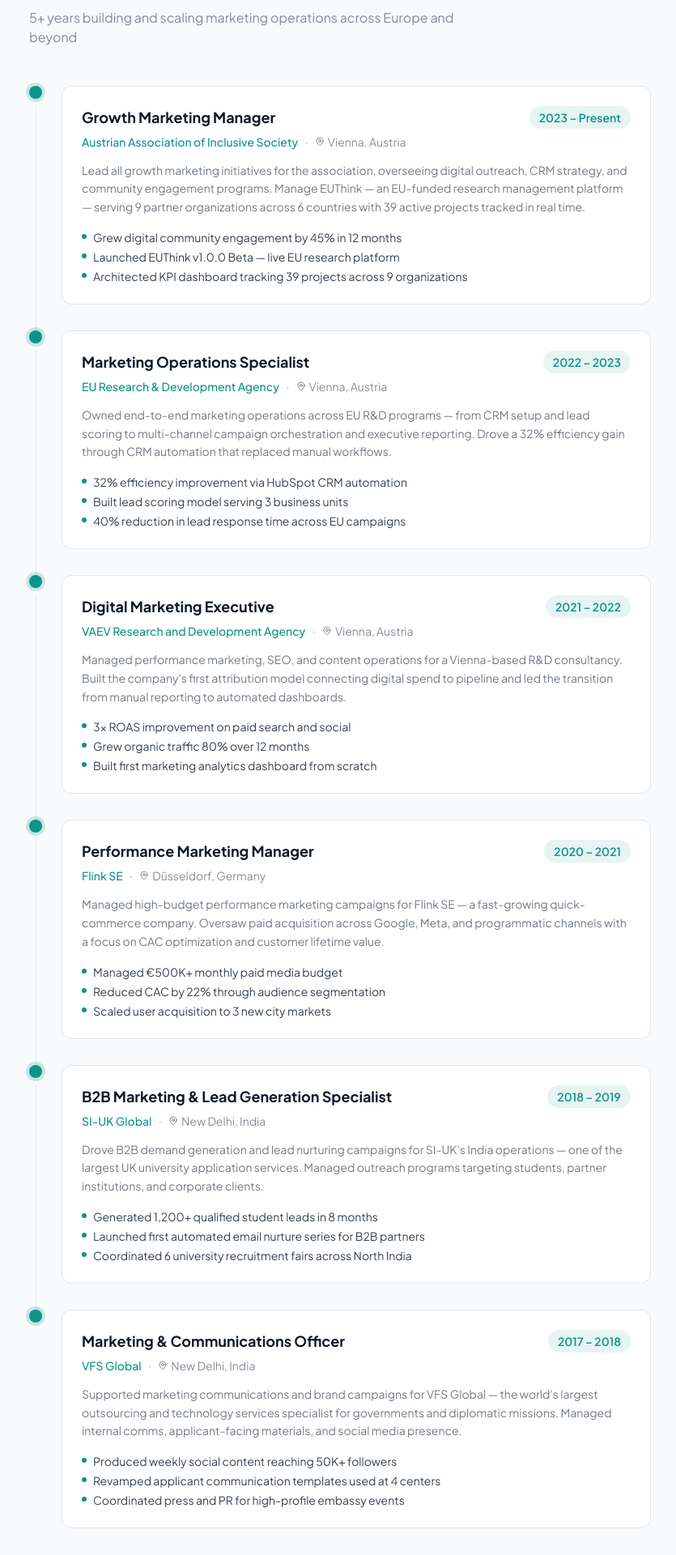
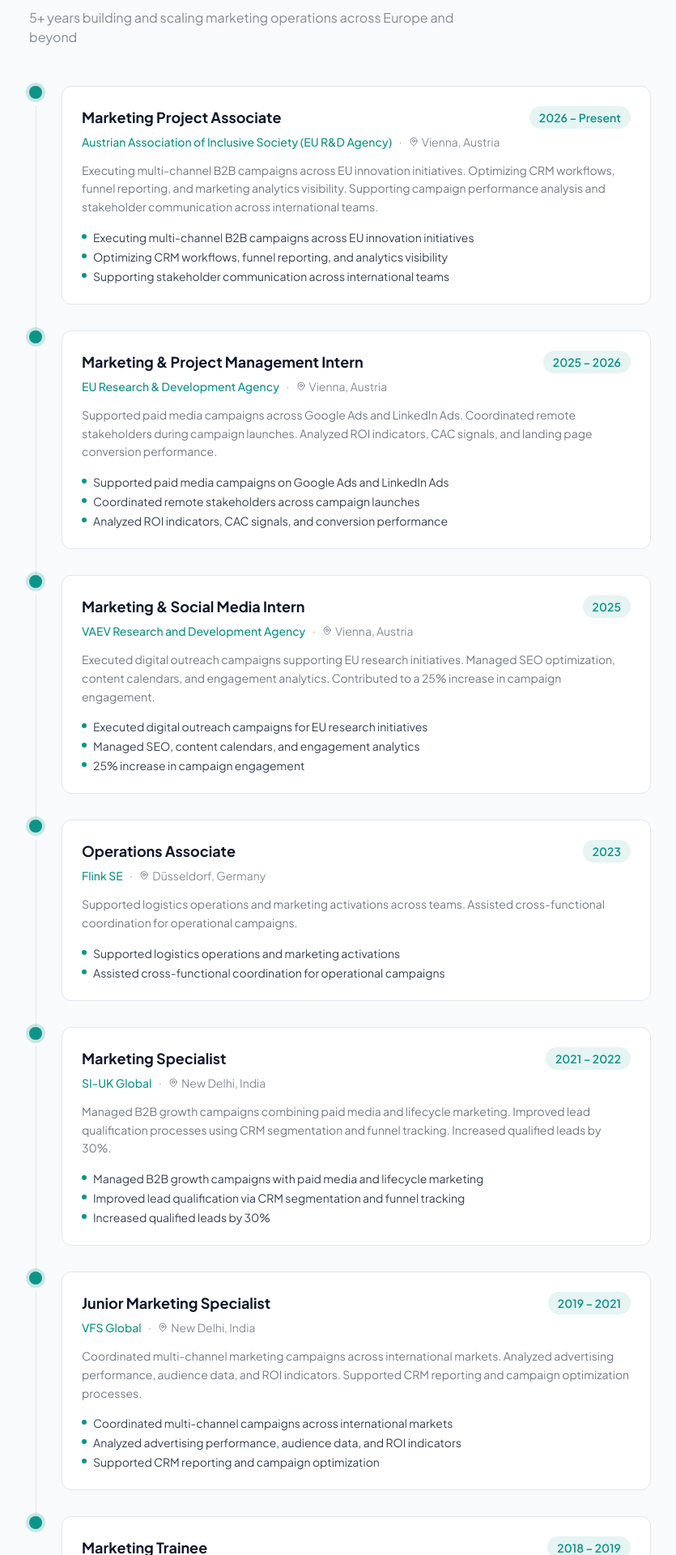
Before and after one commit to hamzeh-kizawi/Portofolio-Gourav-Batra, a React (Vite) app: page / in a window 1280 px wide. Shown: the part 2620-4540 px from the top of the page at 81% size, without its empty margins (52-887 px from the left). Built offline with nearby package versions, Linux system fonts and the light colour scheme.

Commit message:
changes to the experience section

```diff
--- a/src/components/sections/VolunteerWork.jsx
+++ b/src/components/sections/VolunteerWork.jsx
@@ -1,10 +1,21 @@
-import { motion } from 'framer-motion'
-import { Heart } from 'lucide-react'
+import { useState, useEffect } from 'react'
+import { motion, AnimatePresence } from 'framer-motion'
+import { Heart, X } from 'lucide-react'
 import { fadeUp, fadeLeft, fadeRight, staggerContainer, viewport } from '@/constants/animations'
 import { volunteer } from '@/constants/content'
 
 export default function VolunteerWork() {
+  const [selected, setSelected] = useState(null)
+
+  useEffect(() => {
+    if (!selected) return
+    const handler = (e) => { if (e.key === 'Escape') setSelected(null) }
+    window.addEventListener('keydown', handler)
+    return () => window.removeEventListener('keydown', handler)
+  }, [selected])
+
   return (
+    <>
       <section id="volunteer" className="py-20 md:py-28 bg-amber-50 dark:bg-zinc-900 transition-colors duration-300">
         <div className="max-w-6xl mx-auto px-6">
           {/* Header */}
@@ -26,7 +37,7 @@ export default function VolunteerWork() {
             </p>
           </motion.div>
 
-        {/* Volunteer cards — staggered layout */}
+          {/* Volunteer cards */}
           <motion.div
             variants={staggerContainer}
             initial="hidden"
@@ -42,8 +53,11 @@ export default function VolunteerWork() {
                   variants={isLeft ? fadeLeft : fadeRight}
                   className="group relative flex flex-col h-full rounded-2xl overflow-hidden border shadow-md transition-shadow hover:shadow-xl bg-white dark:bg-white/[0.03] border-orange-100 dark:border-white/10 shadow-orange-100/50 dark:shadow-zinc-900/60"
                 >
-                {/* Photo */}
-                <div className="relative overflow-hidden h-56 shrink-0">
+                  {/* Photo — clickable */}
+                  <div
+                    className="relative overflow-hidden h-56 shrink-0 cursor-pointer"
+                    onClick={() => setSelected(item)}
+                  >
                     <img
                       src={item.photo}
                       alt={item.photoAlt}
@@ -53,6 +67,12 @@ export default function VolunteerWork() {
                     <span className="absolute top-3 right-3 bg-white/90 dark:bg-zinc-900/90 text-slate-700 dark:text-zinc-300 text-xs font-bold px-3 py-1 rounded-full backdrop-blur-sm">
                       {item.year}
                     </span>
+                    {/* Hover hint */}
+                    <div className="absolute inset-0 bg-black/0 group-hover:bg-black/20 transition-colors duration-300 flex items-center justify-center">
+                      <span className="opacity-0 group-hover:opacity-100 transition-opacity duration-300 bg-black/50 text-white text-xs font-semibold px-3 py-1.5 rounded-full backdrop-blur-sm">
+                        View full image
+                      </span>
+                    </div>
                   </div>
 
                   {/* Content */}
@@ -82,5 +102,43 @@ export default function VolunteerWork() {
           </motion.div>
         </div>
       </section>
+
+      {/* Lightbox */}
+      <AnimatePresence>
+        {selected && (
+          <motion.div
+            initial={{ opacity: 0 }}
+            animate={{ opacity: 1 }}
+            exit={{ opacity: 0 }}
+            transition={{ duration: 0.2 }}
+            className="fixed inset-0 z-[100] bg-black/85 backdrop-blur-sm flex items-center justify-center p-4"
+            onClick={() => setSelected(null)}
+          >
+            <motion.div
+              initial={{ scale: 0.92, opacity: 0 }}
+              animate={{ scale: 1, opacity: 1 }}
+              exit={{ scale: 0.92, opacity: 0 }}
+              transition={{ duration: 0.25 }}
+              className="relative max-w-3xl w-full"
+              onClick={(e) => e.stopPropagation()}
+            >
+              <button
+                onClick={() => setSelected(null)}
+                aria-label="Close lightbox"
+                className="absolute -top-10 right-0 text-white/70 hover:text-white transition-colors"
+              >
+                <X className="w-6 h-6" />
+              </button>
+              <img
+                src={selected.photo}
+                alt={selected.photoAlt}
+                className="w-full max-h-[80vh] object-contain rounded-xl shadow-2xl"
+              />
+              <p className="text-white/70 text-sm text-center mt-3">{selected.title} · {selected.year}</p>
+            </motion.div>
+          </motion.div>
+        )}
+      </AnimatePresence>
+    </>
   )
 }
--- a/src/constants/content.js
+++ b/src/constants/content.js
@@ -8,7 +8,7 @@ import dashboardOrgs from '@/assets/images/dashboard_organizations.png'
 import expenseManager from '@/assets/images/expense_manager-dashboard.png'
 
 // Volunteer photos
-import stageSpeakingPhoto from '@/assets/images/Stage-Speaking-Photo.jpg'
+import votePic from '@/assets/images/vote-pic.jpeg'
 import awardCeremonyPhoto from '@/assets/images/Award-Ceremony-Photo.jpg'
 
 // ─── EXPERTISE ────────────────────────────────────────────────────────────────
@@ -52,81 +52,92 @@ export const expertise = [
 
 export const experience = [
   {
-    role: 'Growth Marketing Manager',
-    company: 'Austrian Association of Inclusive Society',
-    period: '2023 – Present',
+    role: 'Marketing Project Associate',
+    company: 'Austrian Association of Inclusive Society (EU R&D Agency)',
+    period: '2026 – Present',
     location: 'Vienna, Austria',
     description:
-      'Lead all growth marketing initiatives for the association, overseeing digital outreach, CRM strategy, and community engagement programs. Manage EUThink — an EU-funded research management platform — serving 9 partner organizations across 6 countries with 39 active projects tracked in real time.',
+      'Executing multi-channel B2B campaigns across EU innovation initiatives. Optimizing CRM workflows, funnel reporting, and marketing analytics visibility. Supporting campaign performance analysis and stakeholder communication across international teams.',
     highlights: [
-      'Grew digital community engagement by 45% in 12 months',
-      'Launched EUThink v1.0.0 Beta — live EU research platform',
-      'Architected KPI dashboard tracking 39 projects across 9 organizations',
+      'Executing multi-channel B2B campaigns across EU innovation initiatives',
+      'Optimizing CRM workflows, funnel reporting, and analytics visibility',
+      'Supporting stakeholder communication across international teams',
     ],
   },
   {
-    role: 'Marketing Operations Specialist',
+    role: 'Marketing & Project Management Intern',
     company: 'EU Research & Development Agency',
-    period: '2022 – 2023',
+    period: '2025 – 2026',
     location: 'Vienna, Austria',
     description:
-      'Owned end-to-end marketing operations across EU R&D programs — from CRM setup and lead scoring to multi-channel campaign orchestration and executive reporting. Drove a 32% efficiency gain through CRM automation that replaced manual workflows.',
+      'Supported paid media campaigns across Google Ads and LinkedIn Ads. Coordinated remote stakeholders during campaign launches. Analyzed ROI indicators, CAC signals, and landing page conversion performance.',
     highlights: [
-      '32% efficiency improvement via HubSpot CRM automation',
-      'Built lead scoring model serving 3 business units',
-      '40% reduction in lead response time across EU campaigns',
+      'Supported paid media campaigns on Google Ads and LinkedIn Ads',
+      'Coordinated remote stakeholders across campaign launches',
+      'Analyzed ROI indicators, CAC signals, and conversion performance',
     ],
   },
   {
-    role: 'Digital Marketing Executive',
+    role: 'Marketing & Social Media Intern',
     company: 'VAEV Research and Development Agency',
-    period: '2021 – 2022',
+    period: '2025',
     location: 'Vienna, Austria',
     description:
-      'Managed performance marketing, SEO, and content operations for a Vienna-based R&D consultancy. Built the company\'s first attribution model connecting digital spend to pipeline and led the transition from manual reporting to automated dashboards.',
+      'Executed digital outreach campaigns supporting EU research initiatives. Managed SEO optimization, content calendars, and engagement analytics. Contributed to a 25% increase in campaign engagement.',
     highlights: [
-      '3× ROAS improvement on paid search and social',
-      'Grew organic traffic 80% over 12 months',
-      'Built first marketing analytics dashboard from scratch',
+      'Executed digital outreach campaigns for EU research initiatives',
+      'Managed SEO, content calendars, and engagement analytics',
+      '25% increase in campaign engagement',
     ],
   },
   {
-    role: 'Performance Marketing Manager',
+    role: 'Operations Associate',
     company: 'Flink SE',
-    period: '2020 – 2021',
+    period: '2023',
     location: 'Düsseldorf, Germany',
     description:
-      'Managed high-budget performance marketing campaigns for Flink SE — a fast-growing quick-commerce company. Oversaw paid acquisition across Google, Meta, and programmatic channels with a focus on CAC optimization and customer lifetime value.',
+      'Supported logistics operations and marketing activations across teams. Assisted cross-functional coordination for operational campaigns.',
     highlights: [
-      'Managed €500K+ monthly paid media budget',
-      'Reduced CAC by 22% through audience segmentation',
-      'Scaled user acquisition to 3 new city markets',
+      'Supported logistics operations and marketing activations',
+      'Assisted cross-functional coordination for operational campaigns',
     ],
   },
   {
-    role: 'B2B Marketing & Lead Generation Specialist',
+    role: 'Marketing Specialist',
     company: 'SI-UK Global',
+    period: '2021 – 2022',
+    location: 'New Delhi, India',
+    description:
+      'Managed B2B growth campaigns combining paid media and lifecycle marketing. Improved lead qualification processes using CRM segmentation and funnel tracking. Increased qualified leads by 30%.',
+    highlights: [
+      'Managed B2B growth campaigns with paid media and lifecycle marketing',
+      'Improved lead qualification via CRM segmentation and funnel tracking',
+      'Increased qualified leads by 30%',
+    ],
+  },
+  {
+    role: 'Junior Marketing Specialist',
+    company: 'VFS Global',
+    period: '2019 – 2021',
+    location: 'New Delhi, India',
+    description:
+      'Coordinated multi-channel marketing campaigns across international markets. Analyzed advertising performance, audience data, and ROI indicators. Supported CRM reporting and campaign optimization processes.',
+    highlights: [
+      'Coordinated multi-channel campaigns across international markets',
+      'Analyzed advertising performance, audience data, and ROI indicators',
+      'Supported CRM reporting and campaign optimization',
+    ],
+  },
+  {
+    role: 'Marketing Trainee',
+    company: 'VFS Global',
     period: '2018 – 2019',
     location: 'New Delhi, India',
     description:
-      'Drove B2B demand generation and lead nurturing campaigns for SI-UK\'s India operations — one of the largest UK university application services. Managed outreach programs targeting students, partner institutions, and corporate clients.',
+      'Assisted digital campaign execution and performance tracking. Supported paid promotions and campaign reporting activities.',
     highlights: [
-      'Generated 1,200+ qualified student leads in 8 months',
-      'Launched first automated email nurture series for B2B partners',
-      'Coordinated 6 university recruitment fairs across North India',
-    ],
-  },
-  {
-    role: 'Marketing & Communications Officer',
-    company: 'VFS Global',
-    period: '2017 – 2018',
-    location: 'New Delhi, India',
-    description:
-      'Supported marketing communications and brand campaigns for VFS Global — the world\'s largest outsourcing and technology services specialist for governments and diplomatic missions. Managed internal comms, applicant-facing materials, and social media presence.',
-    highlights: [
-      'Produced weekly social content reaching 50K+ followers',
-      'Revamped applicant communication templates used at 4 centers',
-      'Coordinated press and PR for high-profile embassy events',
+      'Assisted digital campaign execution and performance tracking',
+      'Supported paid promotions and campaign reporting activities',
     ],
   },
 ]
@@ -242,17 +253,17 @@ export const volunteer = [
     title: 'Student Union Election Campaign Lead',
     organization: 'Anhalt University of Applied Sciences',
     location: 'Köthen, Germany',
-    year: '2021',
+    year: '2024',
     description:
       'Led the student union election campaign — designing outreach strategy, coordinating campaign materials, and presenting at university-wide events. Delivered a keynote presentation on student welfare and international student integration.',
-    photo: stageSpeakingPhoto,
-    photoAlt: 'Gourav Batra speaking on stage at Anhalt University',
+    photo: votePic,
+    photoAlt: 'Gourav Batra at student union election campaign',
   },
   {
     title: 'Diwali Cultural Event Coordinator',
     organization: 'Anhalt University of Applied Sciences',
     location: 'Köthen, Germany',
-    year: '2021',
+    year: '2025',
     description:
       'Organized and coordinated Diwali 2021 — a 200+ attendee cultural celebration that brought together students from 20+ nationalities. Managed logistics, entertainment, and communications from concept to execution.',
     photo: awardCeremonyPhoto,
```
Also changed, not shown: src/assets/images/vote-pic.jpeg (added). Lines whose indentation alone changed are shown as unchanged.
